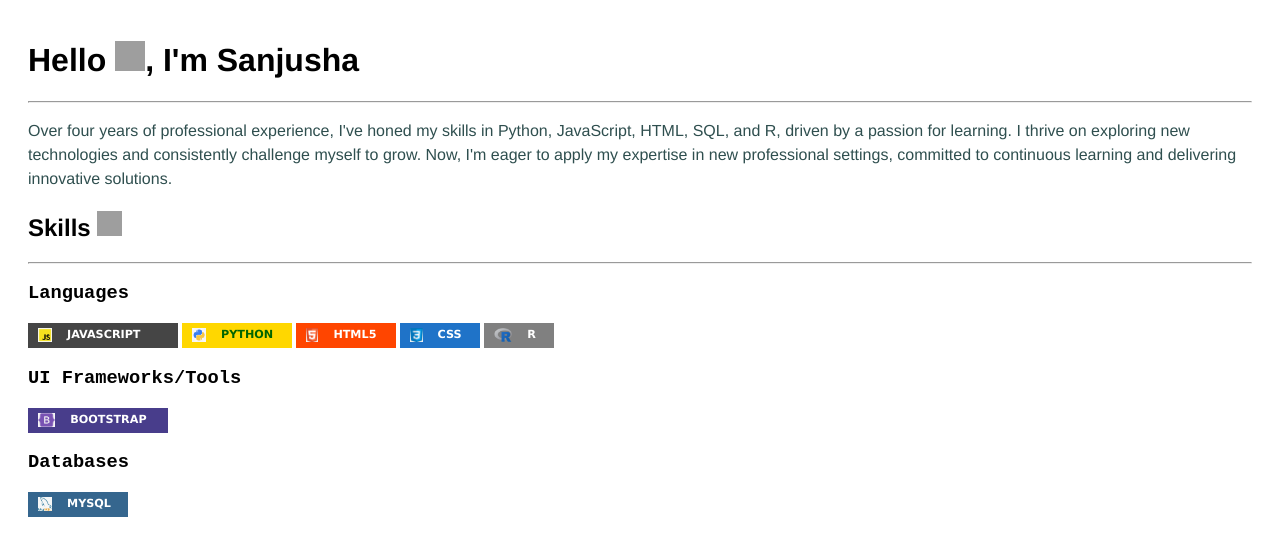
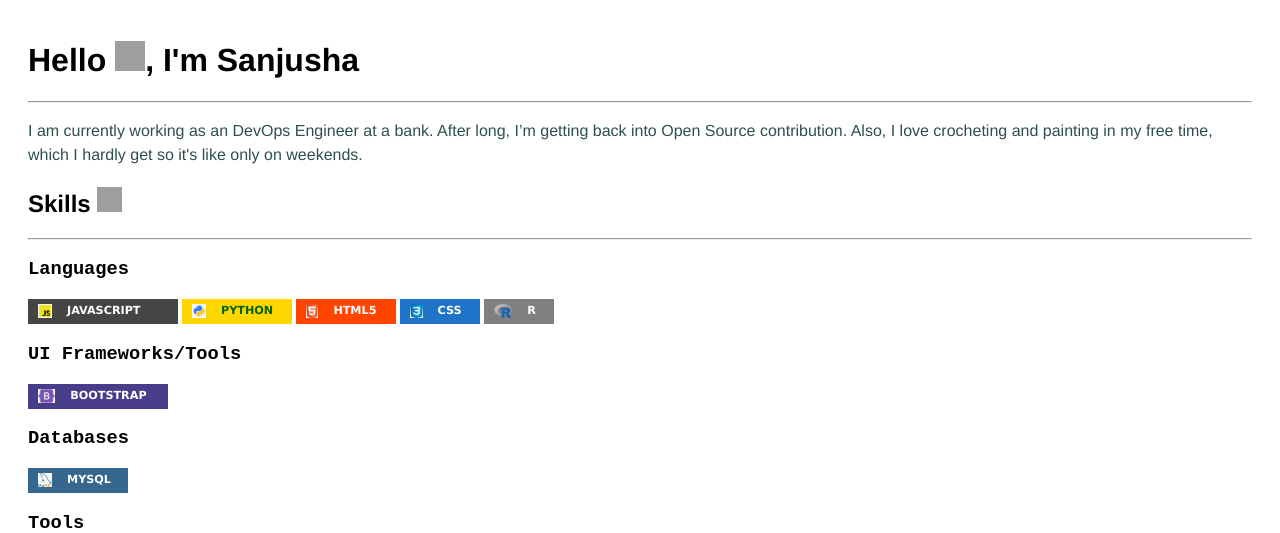
Before and after one commit to SanjushaGuvvala/sanjusha, a plain HTML site: page index.html in a window 1280 px wide. Shown: the top 533 px of the page. Drawn offline with Linux system fonts and the light colour scheme; grey boxes are pictures that could not be loaded.

Commit message:
Modified 3

```diff
--- a/index.html
+++ b/index.html
@@ -8,7 +8,7 @@
   <body>
     <!--Intro-->
     <h1>Hello <img src="https://raw.githubusercontent.com/Tarikul-Islam-Anik/Animated-Fluent-Emojis/master/Emojis/Hand%20gestures/Victory%20Hand%20Medium-Light%20Skin%20Tone.png" alt="Victory Hand Medium-Light Skin Tone" width="30" height="30" />, I'm Sanjusha</h1><hr>
-    <p class="about">Over four years of professional experience, I've honed my skills in Python, JavaScript, HTML, SQL, and R, driven by a passion for learning. I thrive on exploring new technologies and consistently challenge myself to grow. Now, I'm eager to apply my expertise in new professional settings, committed to continuous learning and delivering innovative solutions.</p>
+    <p class="about">I am currently working as an DevOps Engineer at a bank. After long, I’m getting back into Open Source contribution. Also, I love crocheting and painting in my free time, which I hardly get so it's like only on weekends.</p>
     <!--Skills section-->
     <h2>Skills <img src="https://raw.githubusercontent.com/Tarikul-Islam-Anik/Animated-Fluent-Emojis/master/Emojis/Travel%20and%20places/Rocket.png" alt="Rocket" width="25" height="25" /></h2><hr>
     <h3>Languages</h3>
```
Also changed, not shown: 1 other file.
